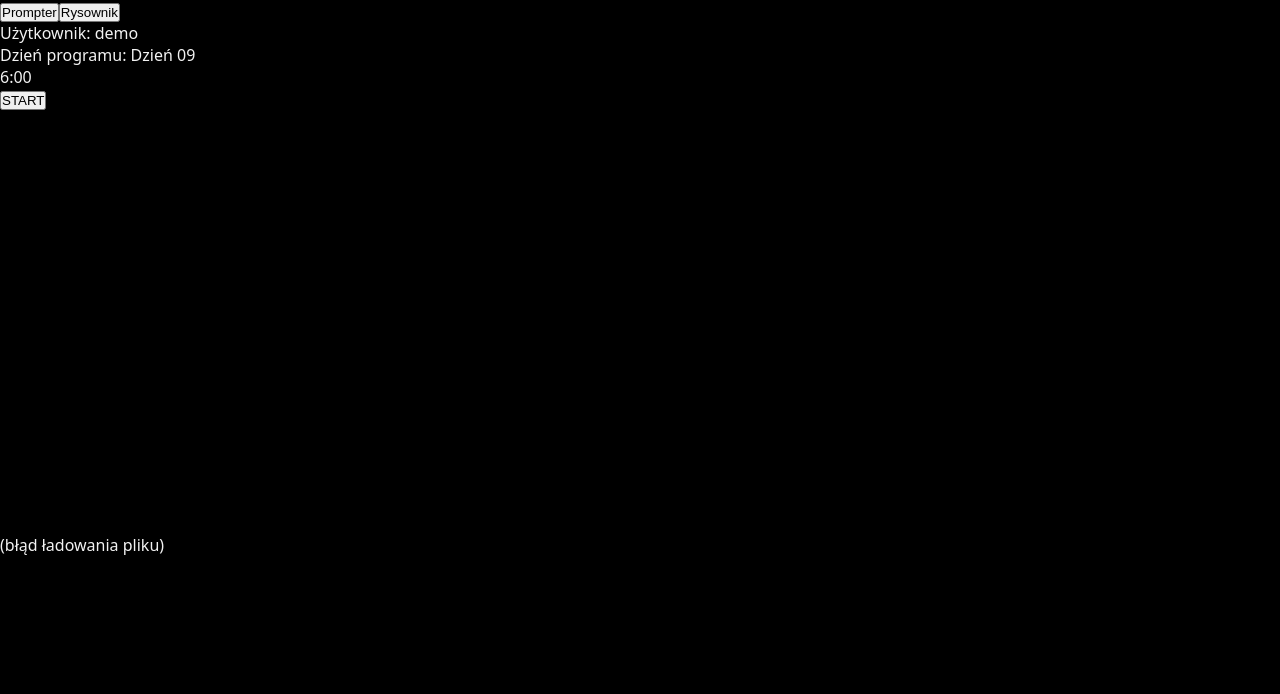
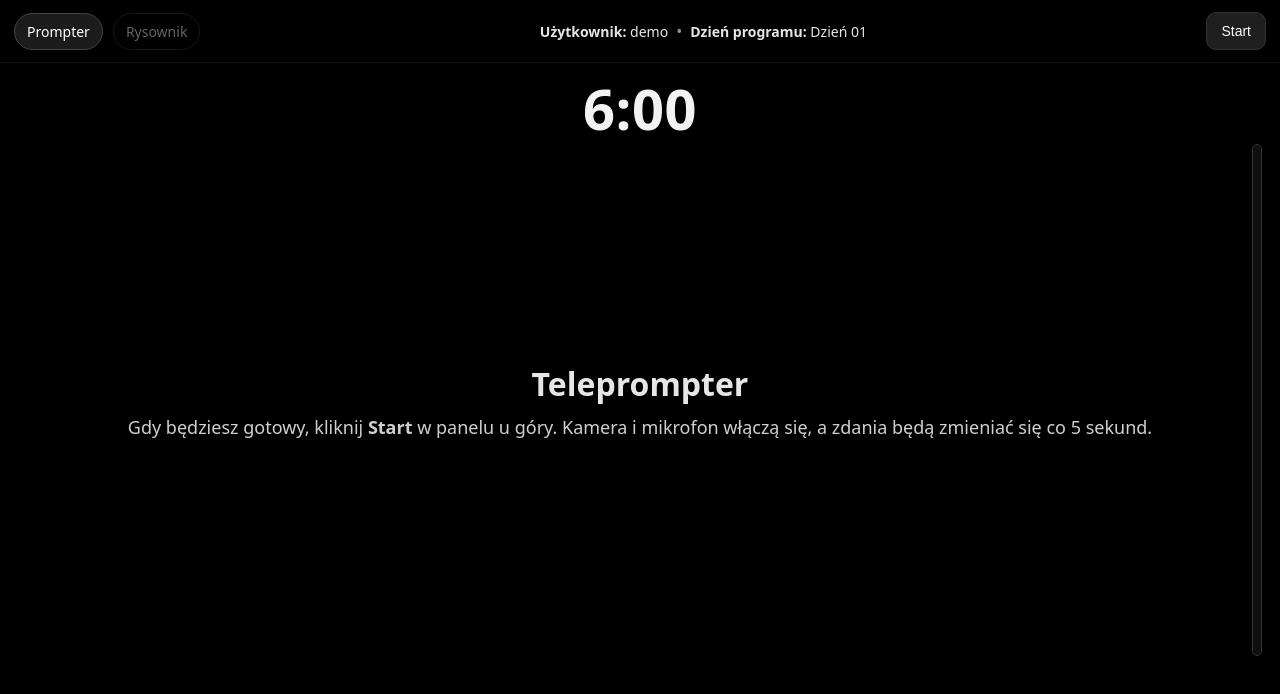
Before and after one commit to MacSzot/adhered.shop, a Next.js app: page /day in a window 1280 px wide. Shown: the top 694 px of the page. Built offline with nearby package versions, Linux system fonts and the light colour scheme; no server answers.

Commit message:
Update page.tsx

```diff
--- a/app/day/page.tsx
+++ b/app/day/page.tsx
@@ -2,224 +2,198 @@
 
 import { useEffect, useRef, useState } from "react";
 
-// ====== USTAWIENIA ======
-const DEFAULT_DAY = "09";        // domyślnie Dzień 09 (zmienisz, jeśli trzeba)
-const SESSION_SECONDS = 6 * 60;  // 6:00
-
-// ====== HELPERS ======
-function getQueryParam(name: string): string | null {
-  if (typeof window === "undefined") return null;
-  const v = new URLSearchParams(window.location.search).get(name);
-  return v && v.trim() ? v.trim() : null;
-}
-function mmss(s: number) {
-  const m = Math.floor(s / 60);
-  const sec = String(s % 60).padStart(2, "0");
-  return `${m}:${sec}`;
-}
-async function fetchDayText(day: string): Promise<string> {
-  // próba 1: /days/day09.txt
-  const a = await fetch(`/days/day${day}.txt`, { cache: "no-store" });
-  if (a.ok) return a.text();
-
-  // próba 2: /days/day9.txt (gdy plik był bez zera na przodzie)
-  const dayNoZero = String(parseInt(day, 10));
-  const b = await fetch(`/days/day${dayNoZero}.txt`, { cache: "no-store" });
-  if (b.ok) return b.text();
-
-  // log do konsoli, żebyś na Vercel logach od razu to widział
-  console.error(
-    `Nie znaleziono pliku dnia: /days/day${day}.txt ani /days/day${dayNoZero}.txt`
-  );
-  return "(brak treści dnia)";
+// dzielenie tekstu: po liniach lub po .?!
+function splitIntoSentences(input: string): string[] {
+  const raw = input.replace(/\r/g, " ").replace(/\n+/g, "\n").trim();
+  const lines = raw.split("\n").map(s => s.trim()).filter(Boolean);
+  if (lines.length > 1) return lines;
+  return raw.split(/(?<=[\.\?\!])\s+/g).map(s => s.trim()).filter(Boolean);
 }
 
-export default function DayPage() {
-  // ====== MEDIA ======
+// pobierz parametr z URL (np. ?day=03)
+function getParam(name: string, fallback: string) {
+  if (typeof window === "undefined") return fallback;
+  const v = new URLSearchParams(window.location.search).get(name);
+  return (v && v.trim()) || fallback;
+}
+
+export default function PrompterPage() {
   const videoRef = useRef<HTMLVideoElement | null>(null);
-  const streamRef = useRef<MediaStream | null>(null);
-  const audioCtxRef = useRef<AudioContext | null>(null);
 
-  // ====== TIMERS ======
-  const clockRef = useRef<number | null>(null);
+  // --- USTAWIENIA ---
+  const USER_NAME = "demo";
+  const DAY_LABEL = "Dzień " + (typeof window !== "undefined" ? (getParam("day","01")) : "01");
+  const MAX_TIME = 6 * 60;           // 6 minut
+  const SENTENCE_INTERVAL_MS = 5000; // zmiana zdania co 5 s
 
-  // ====== UI STATE ======
-  const [running, setRunning] = useState(false);
-  const [secondsLeft, setSecondsLeft] = useState(SESSION_SECONDS);
-  const [dayText, setDayText] = useState("(ładowanie…)");
-  const [activeTab, setActiveTab] = useState<"prompter" | "rysownik">("prompter");
-  const [cameraError, setCameraError] = useState<string | null>(null);
+  // --- STANY ---
+  const [isRunning, setIsRunning] = useState(false);
+  const [remaining, setRemaining] = useState(MAX_TIME);
+  const [sentences, setSentences] = useState<string[]>([]);
+  const [idx, setIdx] = useState(0);
+  const [levelPct, setLevelPct] = useState(0);
+  const [mirror] = useState(true);
 
-  const dayParam = getQueryParam("day");
-  const day = (dayParam || DEFAULT_DAY).padStart(2, "0"); // "09"
+  // timery
+  const timerRef = useRef<number | null>(null);
+  const sentenceRef = useRef<number | null>(null);
 
-  // ====== ŁADOWANIE TEKSTU DNIA ======
+  // wczytanie treści dnia z /public/days/XX.txt
   useEffect(() => {
-    let mounted = true;
-    (async () => {
+    const day = getParam("day", "01"); // np. 01, 02, ..., 11
+    fetch(`/days/${day}.txt`)
+      .then(r => {
+        if (!r.ok) throw new Error("Brak pliku dnia");
+        return r.text();
+      })
+      .then(t => {
+        const segs = splitIntoSentences(t);
+        setSentences(segs.length ? segs : ["Brak treści."]);
+        setIdx(0);
+      })
+      .catch(() => setSentences(["Brak treści dla tego dnia."]));
+  }, []);
+
+  // VU-meter (tylko wizualizacja)
+  useEffect(() => {
+    if (!isRunning) return;
+
+    let raf: number | null = null;
+    let analyser: AnalyserNode | null = null;
+    let audioCtx: AudioContext | null = null;
+    let streamRef: MediaStream | null = null;
+
+    const start = async () => {
       try {
-        const txt = await fetchDayText(day);
-        if (mounted) setDayText(txt);
-      } catch {
-        if (mounted) setDayText("(błąd ładowania pliku)");
+        const stream = await navigator.mediaDevices.getUserMedia({ video: true, audio: true });
+        streamRef = stream;
+        if (videoRef.current) videoRef.current.srcObject = stream;
+
+        const Ctx = (window.AudioContext || (window as any).webkitAudioContext) as typeof AudioContext;
+        audioCtx = new Ctx();
+        analyser = audioCtx.createAnalyser();
+        analyser.fftSize = 1024;
+        audioCtx.createMediaStreamSource(stream).connect(analyser);
+
+        const data = new Uint8Array(analyser.fftSize);
+        const tick = () => {
+          analyser!.getByteTimeDomainData(data);
+          let peak = 0;
+          for (let i = 0; i < data.length; i++) {
+            const v = Math.abs((data[i] - 128) / 128);
+            if (v > peak) peak = v;
+          }
+          const target = Math.min(100, peak * 380);
+          setLevelPct(prev => Math.max(target, prev * 0.85));
+          raf = requestAnimationFrame(tick);
+        };
+        raf = requestAnimationFrame(tick);
+      } catch (e) {
+        console.error(e);
+        alert("Zezwól na dostęp do kamery i mikrofonu.");
       }
-    })();
+    };
+
+    start();
+
     return () => {
-      mounted = false;
+      if (raf) cancelAnimationFrame(raf);
+      streamRef?.getTracks().forEach(t => t.stop());
+      audioCtx?.close().catch(() => {});
     };
-    // eslint-disable-next-line react-hooks/exhaustive-deps
-  }, [day]);
+  }, [isRunning]);
 
-  // ====== START / STOP ======
-  const start = async () => {
-    if (running) return;
-    setRunning(true);
-    setSecondsLeft(SESSION_SECONDS);
-    setCameraError(null);
-
-    // 1) getUserMedia — wymaga kliknięcia (iOS)
-    try {
-      const s = await navigator.mediaDevices.getUserMedia({
-        video: { facingMode: "user" },
-        audio: true
-      });
-      streamRef.current = s;
-
-      if (videoRef.current) {
-        videoRef.current.srcObject = s;
-        // iOS Safari: playsInline + muted + play() po geście
-        await videoRef.current.play().catch(() => {});
-      }
-
-      // 2) AudioContext (przygotowane pod późniejszy VU-meter/Whisper)
-      if (!audioCtxRef.current) {
-        audioCtxRef.current = new (window.AudioContext ||
-          (window as any).webkitAudioContext)();
-      }
-    } catch (e: any) {
-      console.error("getUserMedia error:", e);
-      setCameraError(
-        "Brak zgody na kamerę/mikrofon lub błąd urządzenia. Włącz dostęp w ustawieniach przeglądarki i spróbuj ponownie."
-      );
-    }
-
-    // 3) zegar sesji
-    if (clockRef.current === null) {
-      clockRef.current = window.setInterval(() => {
-        setSecondsLeft((prev) => {
-          const next = Math.max(0, prev - 1);
-          if (next === 0) {
-            stop();
-          }
-          return next;
-        });
-      }, 1000);
-    }
+  // start/stop
+  const clearAll = () => {
+    if (timerRef.current) window.clearInterval(timerRef.current);
+    if (sentenceRef.current) window.clearInterval(sentenceRef.current);
   };
 
-  const stop = () => {
-    if (!running) return;
+  const startSession = () => {
+    if (!sentences.length) return;
+    setIsRunning(true);
+    setRemaining(MAX_TIME);
+    setIdx(0);
 
-    // Timery
-    if (clockRef.current !== null) {
-      window.clearInterval(clockRef.current);
-      clockRef.current = null;
-    }
+    timerRef.current = window.setInterval(() => {
+      setRemaining(prev => {
+        if (prev <= 1) { stopSession(); return 0; }
+        return prev - 1;
+      });
+    }, 1000);
 
-    // Media
-    if (streamRef.current) {
-      streamRef.current.getTracks().forEach((t) => t.stop());
-      streamRef.current = null;
-    }
-    if (videoRef.current) {
-      videoRef.current.srcObject = null;
-    }
-
-    // Audio
-    if (audioCtxRef.current) {
-      audioCtxRef.current.close().catch(() => {});
-      audioCtxRef.current = null;
-    }
-
-    setRunning(false);
+    sentenceRef.current = window.setInterval(() => {
+      setIdx(prev => (prev + 1) % Math.max(1, sentences.length));
+    }, SENTENCE_INTERVAL_MS);
   };
 
-  // cleanup on unmount
-  useEffect(() => {
-    return () => stop();
-    // eslint-disable-next-line react-hooks/exhaustive-deps
-  }, []);
+  const stopSession = () => {
+    setIsRunning(false);
+    clearAll();
+    setLevelPct(0);
+  };
+
+  const fmt = (s: number) =>
+    `${String(Math.floor(s / 60)).padStart(1, "0")}:${String(s % 60).padStart(2, "0")}`;
 
   return (
-    <main className="min-h-screen w-screen bg-black text-white overflow-hidden">
-      {/* TOP PANEL — STABILNY */}
-      <div className="fixed top-0 left-0 right-0 z-50 bg-black/85 backdrop-blur border-b border-white/10 safe-top">
-        <div className="flex items-center gap-2 px-4 py-2 text-sm">
-          <div className="inline-flex rounded-full bg-white/10 p-1">
-            <button
-              className={`px-3 py-1 rounded-full ${activeTab === "prompter" ? "bg-white text-black" : "text-white"}`}
-              onClick={() => setActiveTab("prompter")}
-            >
-              Prompter
-            </button>
-            <button
-              className={`px-3 py-1 rounded-full ${activeTab === "rysownik" ? "bg-white text-black" : "text-white"}`}
-              onClick={() => setActiveTab("rysownik")}
-            >
-              Rysownik
-            </button>
+    <main className="prompter-full">
+      {/* Topbar (większy, zbity) */}
+      <header className="topbar topbar--dense">
+        <nav className="tabs">
+          <a className="tab active" href="/day" aria-current="page">Prompter</a>
+          <span className="tab disabled" aria-disabled="true" title="Wkrótce">Rysownik</span>
+        </nav>
+
+        <div className="top-info compact">
+          <span className="meta"><b>Użytkownik:</b> {USER_NAME}</span>
+          <span className="dot">•</span>
+          <span className="meta"><b>Dzień programu:</b> {DAY_LABEL}</span>
+        </div>
+
+        <div className="controls-top">
+          {!isRunning ? (
+            <button className="btn" onClick={startSession}>Start</button>
+          ) : (
+            <button className="btn" onClick={stopSession}>Stop</button>
+          )}
+        </div>
+      </header>
+
+      {/* Timer pod panelem */}
+      <div className="timer-top timer-top--strong">{fmt(remaining)}</div>
+
+      {/* Kamera + overlay */}
+      <div className={`stage ${mirror ? "mirrored" : ""}`}>
+        <video ref={videoRef} autoPlay playsInline muted className="cam" />
+
+        {/* Intro przed startem */}
+        {!isRunning && (
+          <div className="overlay center">
+            <div className="intro">
+              <h2>Teleprompter</h2>
+              <p>
+                Gdy będziesz gotowy, kliknij <b>Start</b> w panelu u góry.
+                Kamera i mikrofon włączą się, a zdania będą zmieniać się co 5 sekund.
+              </p>
+            </div>
           </div>
+        )}
 
-          <div className="mx-3 opacity-70">Użytkownik: <span className="opacity-100">demo</span></div>
-          <div className="opacity-70">Dzień programu: <span className="opacity-100">Dzień {day}</span></div>
+        {/* Tekst podczas sesji */}
+        {isRunning && (
+          <div className="overlay center">
+            <div key={idx} className="center-text fade">
+              {sentences[idx] || ""}
+            </div>
+          </div>
+        )}
 
-          <div className="ml-auto inline-flex items-center gap-2 rounded-full bg-white/10 p-1">
-            <div className="px-3 py-1 rounded-full bg-white text-black font-semibold tabular-nums">
-              {mmss(secondsLeft)}
-            </div>
-            {!running ? (
-              <button onClick={start} className="px-3 py-1 rounded-full bg-green-500 text-black font-medium">
-                START
-              </button>
-            ) : (
-              <button onClick={stop} className="px-3 py-1 rounded-full bg-red-500 text-black font-medium">
-                STOP
-              </button>
-            )}
-          </div>
+        {/* pionowy VU-meter */}
+        <div className="meter-vertical">
+          <div className="meter-vertical-fill" style={{ height: `${levelPct}%` }} />
         </div>
       </div>
-
-      {/* LAYER: CAMERA */}
-      <div className="relative w-full" style={{ height: "45vh", marginTop: "64px" }}>
-        <video
-          ref={videoRef}
-          className="absolute inset-0 h-full w-full object-cover"
-          playsInline
-          muted
-          autoPlay
-        />
-        <div className="absolute inset-0 bg-gradient-to-b from-black/20 to-black/60 pointer-events-none" />
-      </div>
-
-      {/* CENTERED TEXT — mała czcionka, środek ekranu */}
-      <section className="relative flex items-center justify-center px-4"
-        style={{ minHeight: "calc(100vh - 45vh - 64px)" }}>
-        <div className="max-w-2xl w-full text-center">
-          {activeTab === "prompter" ? (
-            <div className="whitespace-pre-wrap leading-7 text-[14px] sm:text-[15px] opacity-95">
-              {dayText}
-            </div>
-          ) : (
-            <div className="text-[14px] sm:text-[15px] opacity-70">
-              (Rysownik – wkrótce)
-            </div>
-          )}
-          {cameraError && (
-            <div className="mt-4 text-xs text-red-400 opacity-90">{cameraError}</div>
-          )}
-        </div>
-      </section>
     </main>
   );
 }
```
